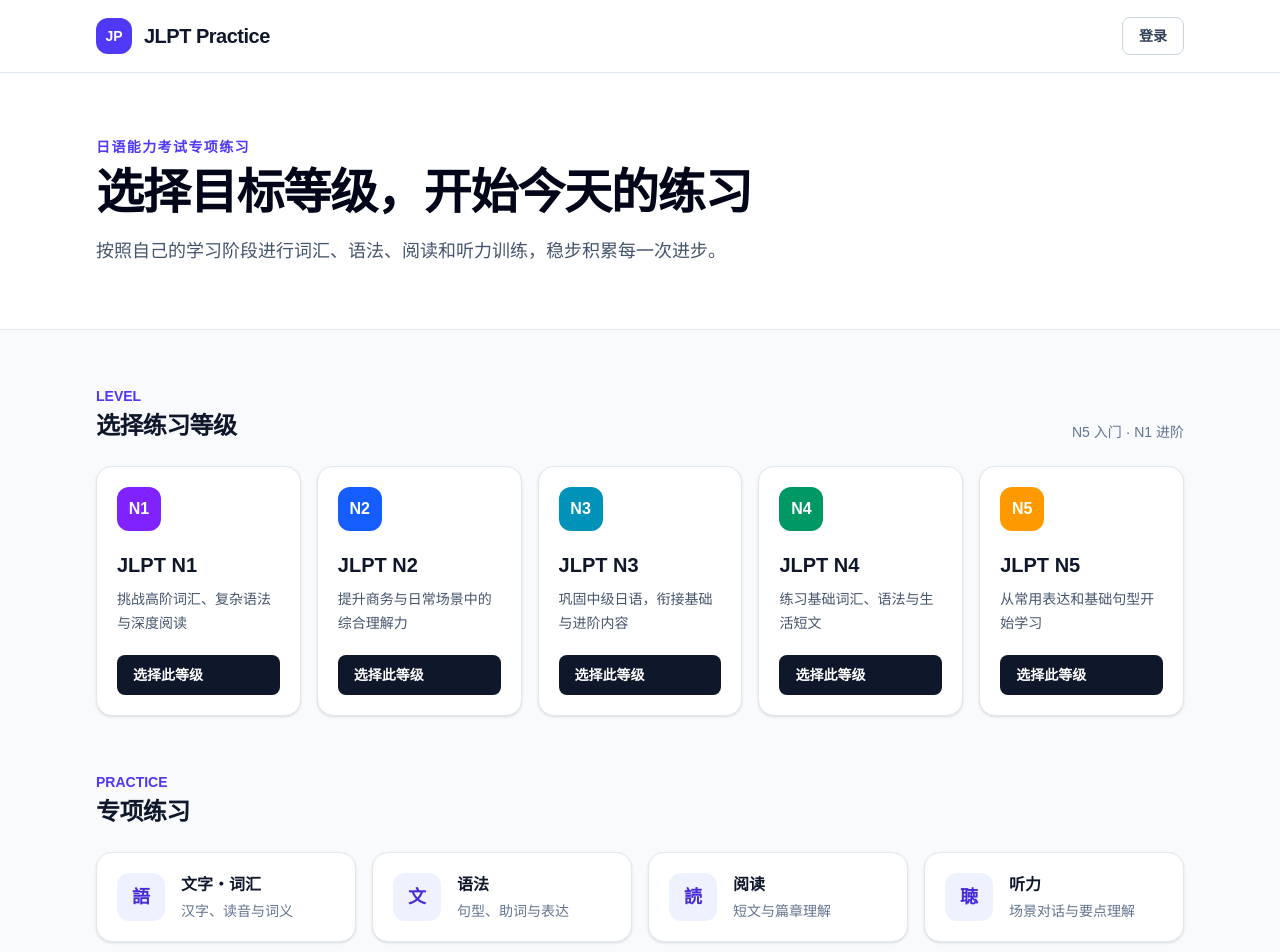
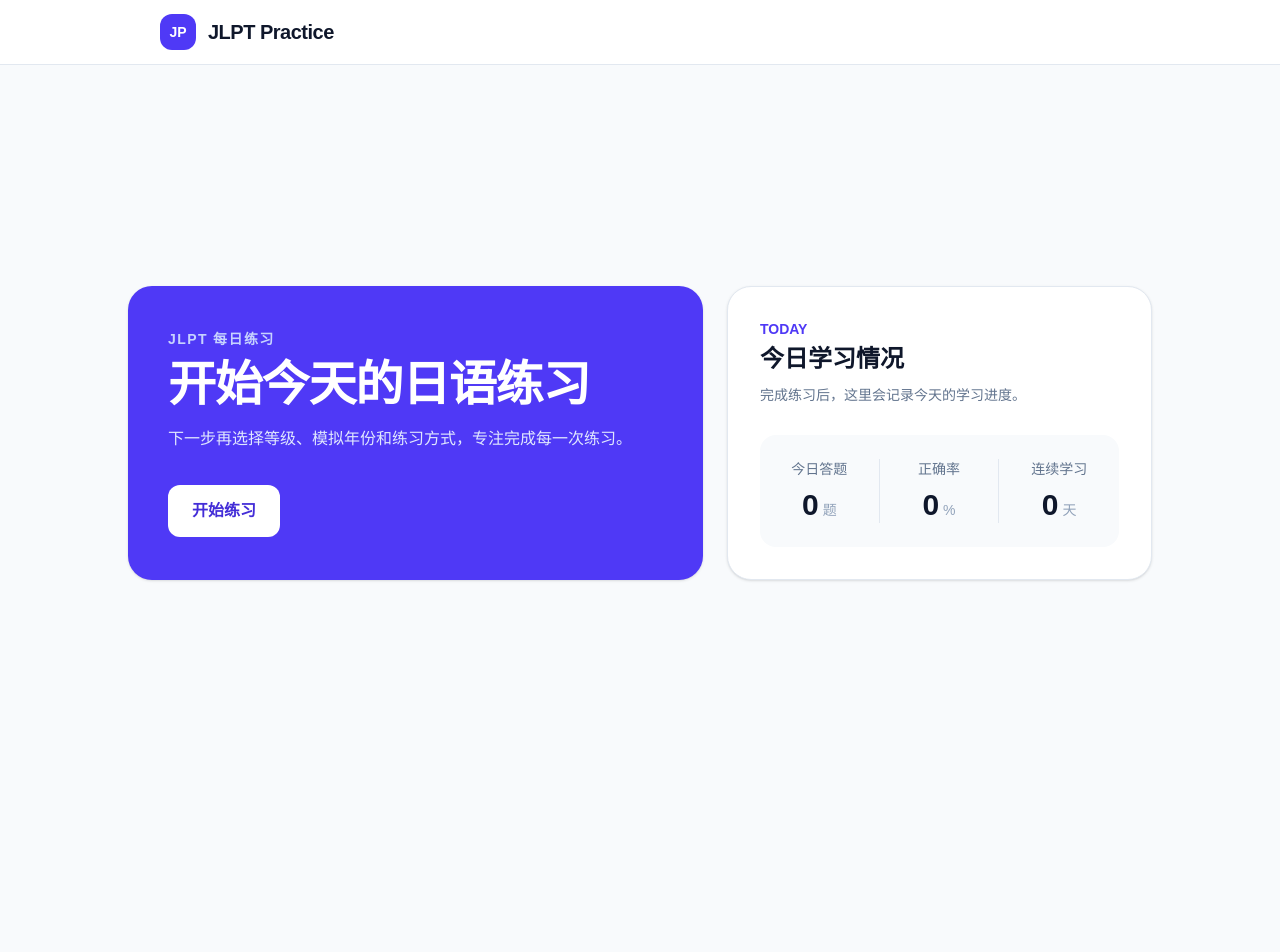
Before and after one commit to Linkyyy/jlpt-practice, a Next.js app: page / in a window 1280 px wide. Shown: the top 952 px of the page. After the commit the page ends 800 px from the top, so only its background shows below. Built offline with nearby package versions, Linux system fonts and the light colour scheme.

Commit message:
Simplify practice entry flow

```diff
--- a/src/app/page.tsx
+++ b/src/app/page.tsx
@@ -1,19 +1,4 @@
 import Link from "next/link";
-
-const levels = [
-  { level: "N1", description: "挑战高阶词汇、复杂语法与深度阅读", tone: "bg-violet-600" },
-  { level: "N2", description: "提升商务与日常场景中的综合理解力", tone: "bg-blue-600" },
-  { level: "N3", description: "巩固中级日语，衔接基础与进阶内容", tone: "bg-cyan-600" },
-  { level: "N4", description: "练习基础词汇、语法与生活短文", tone: "bg-emerald-600" },
-  { level: "N5", description: "从常用表达和基础句型开始学习", tone: "bg-amber-500" },
-];
-
-const practiceTypes = [
-  { name: "文字・词汇", label: "語", description: "汉字、读音与词义" },
-  { name: "语法", label: "文", description: "句型、助词与表达" },
-  { name: "阅读", label: "読", description: "短文与篇章理解" },
-  { name: "听力", label: "聴", description: "场景对话与要点理解" },
-];
 
 const studyStats = [
   { label: "今日答题", value: "0", unit: "题" },
@@ -23,127 +8,49 @@ const studyStats = [
 
 export default function Home() {
   return (
-    <div className="min-h-screen bg-slate-50 text-slate-900">
+    <div className="flex min-h-screen flex-col bg-slate-50 text-slate-900">
       <header className="border-b border-slate-200 bg-white">
-        <div className="mx-auto flex h-16 max-w-6xl items-center justify-between px-5 sm:h-18 sm:px-8">
-          <div className="flex items-center gap-3">
+        <div className="mx-auto flex h-16 w-full max-w-5xl items-center px-5 sm:px-8">
           <span className="flex size-9 items-center justify-center rounded-xl bg-indigo-600 text-sm font-bold text-white">
             JP
           </span>
-            <span className="text-lg font-bold tracking-tight sm:text-xl">JLPT Practice</span>
-          </div>
-          <button
-            type="button"
-            className="rounded-lg border border-slate-300 bg-white px-4 py-2 text-sm font-semibold text-slate-700 transition-colors hover:border-indigo-300 hover:bg-indigo-50 hover:text-indigo-700 focus-visible:outline-2 focus-visible:outline-offset-2 focus-visible:outline-indigo-600"
-          >
-            登录
-          </button>
+          <span className="ml-3 text-lg font-bold tracking-tight sm:text-xl">JLPT Practice</span>
         </div>
       </header>
 
-      <main>
-        <section className="border-b border-slate-200 bg-white">
-          <div className="mx-auto max-w-6xl px-5 py-12 sm:px-8 sm:py-16">
-            <div className="max-w-2xl">
-              <p className="mb-3 text-sm font-bold tracking-widest text-indigo-600">日语能力考试专项练习</p>
-              <h1 className="text-3xl font-bold tracking-tight text-slate-950 sm:text-5xl">
-                选择目标等级，开始今天的练习
-              </h1>
-              <p className="mt-5 text-base leading-7 text-slate-600 sm:text-lg">
-                按照自己的学习阶段进行词汇、语法、阅读和听力训练，稳步积累每一次进步。
+      <main className="flex flex-1 items-center px-5 py-10 sm:px-8 sm:py-16">
+        <div className="mx-auto grid w-full max-w-5xl gap-6 lg:grid-cols-[1.15fr_0.85fr]">
+          <section className="flex flex-col justify-center rounded-3xl bg-indigo-600 p-7 text-white shadow-sm sm:p-10">
+            <p className="text-sm font-bold tracking-widest text-indigo-200">JLPT 每日练习</p>
+            <h1 className="mt-3 text-3xl font-bold tracking-tight sm:text-5xl">开始今天的日语练习</h1>
+            <p className="mt-4 max-w-xl leading-7 text-indigo-100">
+              下一步再选择等级、模拟年份和练习方式，专注完成每一次练习。
             </p>
-            </div>
-          </div>
+            <Link
+              href="/practice/setup"
+              className="mt-8 w-full rounded-xl bg-white px-6 py-3.5 text-center font-bold text-indigo-700 transition hover:bg-indigo-50 focus-visible:outline-2 focus-visible:outline-offset-2 focus-visible:outline-white sm:w-fit"
+            >
+              开始练习
+            </Link>
           </section>
 
-        <div className="mx-auto max-w-6xl space-y-14 px-5 py-10 sm:px-8 sm:py-14">
-          <section aria-labelledby="level-heading">
-            <div className="mb-6 flex items-end justify-between gap-4">
-              <div>
-                <p className="text-sm font-semibold text-indigo-600">LEVEL</p>
-                <h2 id="level-heading" className="mt-1 text-2xl font-bold tracking-tight">
-                  选择练习等级
-                </h2>
-              </div>
-              <p className="hidden text-sm text-slate-500 sm:block">N5 入门 · N1 进阶</p>
-            </div>
-
-            <div className="grid gap-4 sm:grid-cols-2 lg:grid-cols-5">
-              {levels.map((item) => (
-                <article
-                  key={item.level}
-                  className="group flex min-h-56 flex-col rounded-2xl border border-slate-200 bg-white p-5 shadow-sm transition duration-200 hover:-translate-y-1 hover:border-indigo-200 hover:shadow-lg"
-                >
-                  <span className={`flex size-11 items-center justify-center rounded-xl ${item.tone} text-base font-bold text-white`}>
-                    {item.level}
-                  </span>
-                  <h3 className="mt-5 text-xl font-bold">JLPT {item.level}</h3>
-                  <p className="mt-2 flex-1 text-sm leading-6 text-slate-600">{item.description}</p>
-                  <Link
-                    href={`/practice/setup?level=${item.level}`}
-                    className="mt-5 w-full rounded-lg bg-slate-900 px-4 py-2.5 text-sm font-semibold text-white transition-colors group-hover:bg-indigo-600 focus-visible:outline-2 focus-visible:outline-offset-2 focus-visible:outline-indigo-600"
-                  >
-                    选择此等级
-                  </Link>
-                </article>
-              ))}
-            </div>
-          </section>
-
-          <section aria-labelledby="practice-heading">
-            <p className="text-sm font-semibold text-indigo-600">PRACTICE</p>
-            <h2 id="practice-heading" className="mt-1 text-2xl font-bold tracking-tight">
-              专项练习
-            </h2>
-            <div className="mt-6 grid gap-4 sm:grid-cols-2 lg:grid-cols-4">
-              {practiceTypes.map((item) => (
-                <Link
-                  key={item.name}
-                  href={`/practice/setup?type=${encodeURIComponent(item.name)}`}
-                  className="flex items-center gap-4 rounded-2xl border border-slate-200 bg-white p-5 text-left shadow-sm transition hover:border-indigo-200 hover:shadow-md focus-visible:outline-2 focus-visible:outline-offset-2 focus-visible:outline-indigo-600"
-                >
-                  <span className="flex size-12 shrink-0 items-center justify-center rounded-xl bg-indigo-50 text-lg font-bold text-indigo-700">
-                    {item.label}
-                  </span>
-                  <span>
-                    <span className="block font-bold text-slate-900">{item.name}</span>
-                    <span className="mt-1 block text-sm text-slate-500">{item.description}</span>
-                  </span>
-                </Link>
-              ))}
-            </div>
-          </section>
-
-          <section aria-labelledby="stats-heading" className="rounded-2xl bg-slate-900 p-6 text-white sm:p-8">
-            <div className="grid gap-8 md:grid-cols-[1fr_2fr] md:items-center">
-              <div>
-                <p className="text-sm font-semibold text-indigo-300">TODAY</p>
-                <h2 id="stats-heading" className="mt-1 text-2xl font-bold">
-                  今日学习情况
-                </h2>
-                <p className="mt-2 text-sm leading-6 text-slate-400">开始一次练习，记录今天的学习进度。</p>
-              </div>
-              <dl className="grid grid-cols-3 divide-x divide-slate-700 rounded-xl bg-slate-800/70 py-5">
+          <section aria-labelledby="stats-heading" className="rounded-3xl border border-slate-200 bg-white p-6 shadow-sm sm:p-8">
+            <p className="text-sm font-semibold text-indigo-600">TODAY</p>
+            <h2 id="stats-heading" className="mt-1 text-2xl font-bold">今日学习情况</h2>
+            <p className="mt-2 text-sm leading-6 text-slate-500">完成练习后，这里会记录今天的学习进度。</p>
+            <dl className="mt-7 grid grid-cols-3 divide-x divide-slate-200 rounded-2xl bg-slate-50 py-6">
               {studyStats.map((stat) => (
-                  <div key={stat.label} className="px-2 text-center sm:px-5">
-                    <dt className="text-xs text-slate-400 sm:text-sm">{stat.label}</dt>
+                <div key={stat.label} className="px-2 text-center sm:px-4">
+                  <dt className="text-xs text-slate-500 sm:text-sm">{stat.label}</dt>
                   <dd className="mt-2 text-2xl font-bold sm:text-3xl">
-                      {stat.value}
-                      <span className="ml-1 text-xs font-medium text-slate-400 sm:text-sm">{stat.unit}</span>
+                    {stat.value}<span className="ml-1 text-xs font-medium text-slate-400 sm:text-sm">{stat.unit}</span>
                   </dd>
                 </div>
               ))}
             </dl>
-            </div>
           </section>
         </div>
       </main>
-
-      <footer className="border-t border-slate-200 bg-white">
-        <div className="mx-auto max-w-6xl px-5 py-6 text-center text-sm text-slate-500 sm:px-8">
-          JLPT Practice · 每天进步一点点
-        </div>
-      </footer>
     </div>
   );
 }
```
Also changed, not shown: src/app/practice/practice-question.tsx (+22 -13 lines), src/app/practice/setup/practice-setup.tsx (+16 -14 lines). Lines whose indentation alone changed are shown as unchanged.
